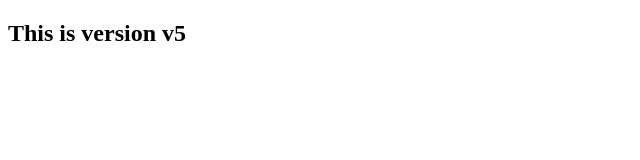
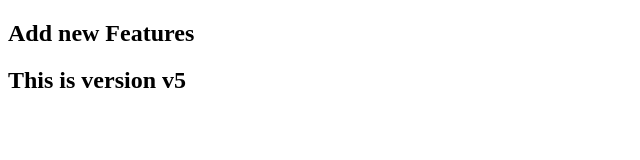
Before and after one commit to ashlesa123/MyRepo, a plain HTML site: page index.html in a window 1280 px wide. Shown: the whole page, without its empty margins (0-640 px from the left). Drawn offline with Linux system fonts and the light colour scheme.

Commit message:
adding a line

```diff
--- a/index.html
+++ b/index.html
@@ -6,6 +6,7 @@
     <title>Login here.. </title>
 </head>
 <body>
+    <h2>Add new Features </h2>
 
     <h2>This is version v5 </h2>
 
```
